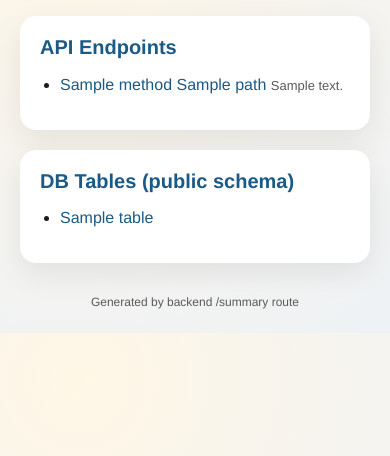
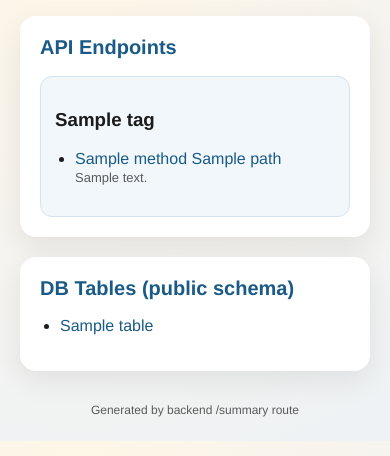
Before and after one commit to rollynloll/MadCamp25-Week2-Nubzuki_Hunter, a Python web app: template Backend/app/summary/templates/summary_index.html in a window 390 px wide. Shown: the part 134-590 px from the top of the page. Run offline with Jinja, Linux system fonts and the light colour scheme; the template is opened without the code that fills it: most values are stand-ins (such as "Sample title", 1, 10 or a date in 2020).

Commit message:
feat: post api summary page and connect to supabase db

```diff
--- a/Backend/app/summary/templates/base.html
+++ b/Backend/app/summary/templates/base.html
@@ -55,6 +55,12 @@
         padding: 20px;
         box-shadow: 0 10px 30px rgba(0, 0, 0, 0.08);
       }
+      .subcard {
+        background: #f2f7fb;
+        border: 1px solid #d5e3ef;
+        border-radius: 12px;
+        padding: 14px;
+      }
       h2 {
         margin-top: 0;
         font-size: 20px;
@@ -69,7 +75,17 @@
       .grid {
         display: grid;
         gap: 12px;
-        grid-template-columns: repeat(auto-fit, minmax(220px, 1fr));
+        grid-template-columns: repeat(3, minmax(0, 1fr));
+      }
+      @media (max-width: 900px) {
+        .grid {
+          grid-template-columns: repeat(2, minmax(0, 1fr));
+        }
+      }
+      @media (max-width: 600px) {
+        .grid {
+          grid-template-columns: 1fr;
+        }
       }
       .tag {
         display: inline-block;
@@ -83,6 +99,11 @@
       .muted {
         color: var(--muted);
         font-size: 13px;
+      }
+      .endpoint-item a {
+        display: block;
+        overflow-wrap: anywhere;
+        word-break: break-word;
       }
       .codeblock {
         background: #0f172a;
--- a/Backend/app/summary/templates/summary_index.html
+++ b/Backend/app/summary/templates/summary_index.html
@@ -2,15 +2,22 @@
 {% block content %}
 <section class="card">
   <h2>API Endpoints</h2>
-  {% if endpoints %}
-  <ul>
-    {% for endpoint in endpoints %}
-    <li>
-      <a href="/summary/endpoint/{{ endpoint.slug }}">{{ endpoint.method }} {{ endpoint.path }}</a>
-      {% if endpoint.summary %}<span class="muted">{{ endpoint.summary }}</span>{% endif %}
-    </li>
+  {% if endpoint_groups %}
+  <div class="grid">
+    {% for group in endpoint_groups %}
+    <div class="subcard">
+      <h3>{{ group.tag }}</h3>
+      <ul>
+        {% for endpoint in group.endpoints %}
+        <li class="endpoint-item">
+          <a href="/summary/endpoint/{{ endpoint.slug }}">{{ endpoint.method }} {{ endpoint.path }}</a>
+          {% if endpoint.summary %}<span class="muted">{{ endpoint.summary }}</span>{% endif %}
+        </li>
+        {% endfor %}
+      </ul>
+    </div>
     {% endfor %}
-  </ul>
+  </div>
   {% else %}
   <p class="muted">No endpoints found.</p>
   {% endif %}
```
Also changed, not shown: Backend/app/summary/router.py (+12 -6 lines), 2 other files.
